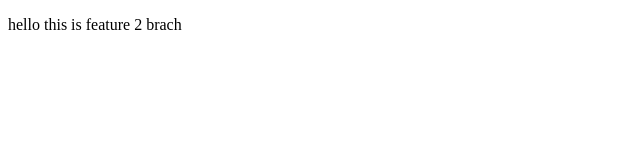
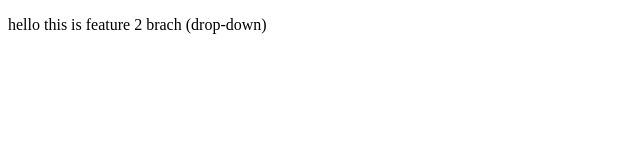
Before and after one commit to Hardik381/localRepo, a plain HTML site: page index.html in a window 1280 px wide. Shown: the whole page, without its empty margins (0-640 px from the left). Drawn offline with Linux system fonts and the light colour scheme.

Commit message:
added a new drop-down q

```diff
--- a/index.html
+++ b/index.html
@@ -6,6 +6,6 @@
     <title>Document</title>
 </head>
 <body>
-    <p>hello this is feature 2 brach</p>
+    <p>hello this is feature 2 brach (drop-down)</p>
 </body>
 </html>
```
